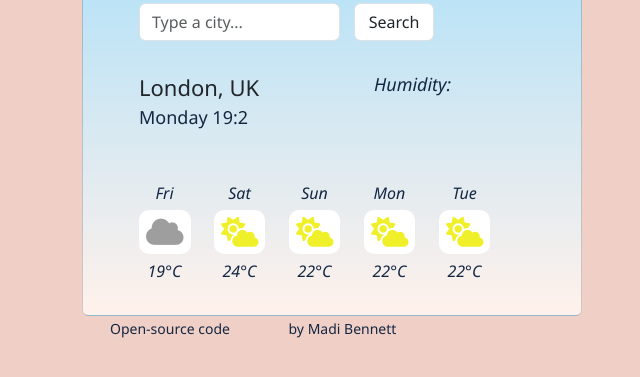
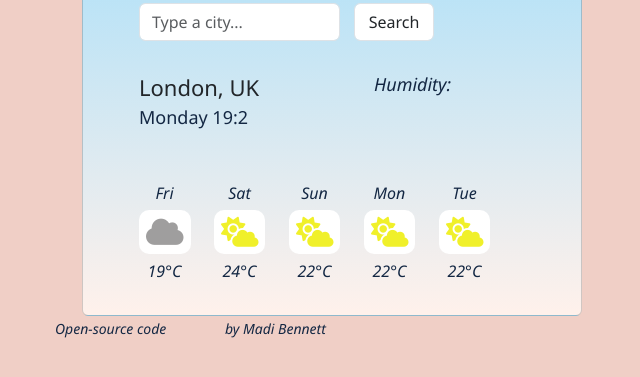
Before and after one commit to madeleinebennett4/my-weather-project, a website built with Parcel: page index.html in a window 1280 px wide. Shown: the part 115-492 px from the top of the page, without its empty margins (0-640 px from the left). Built offline with nearby package versions, Linux system fonts and the light colour scheme; no server answers.

Commit message:
updated css for html link

```diff
--- a/src/style.css
+++ b/src/style.css
@@ -89,9 +89,16 @@ a {
   margin-top: 5px;
   margin-bottom: 5px;
 }
-.source-code-link,
-.source-code {
+.source-code-link {
   font-size: 14px;
   margin: 55px;
   color: #132743;
+  font-weight: 500px;
+  font-style: italic;
 }
+
+.source-code {
+  font-size: 14px;
+  color: #132743;
+  font-style: italic;
+}
```
